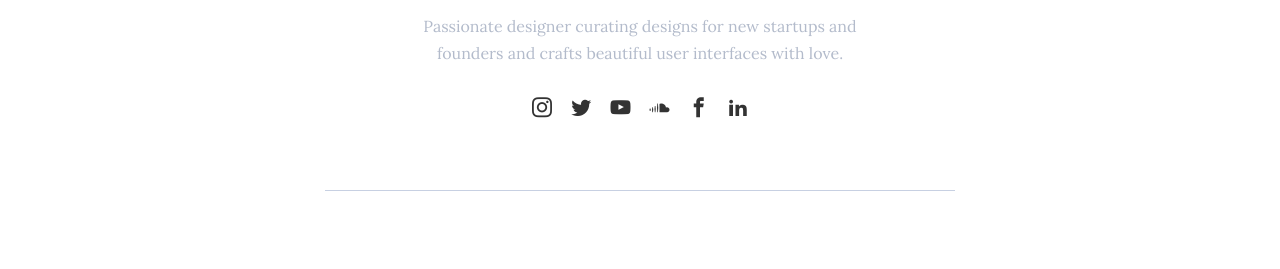
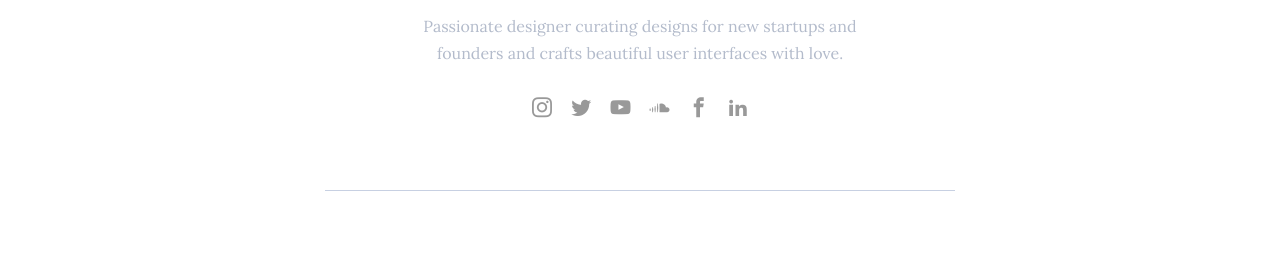
Before and after one commit to dylanhand/dylanhand.github.io, a Jekyll site: the page built from index.html, in a window 1280 px wide. Shown: the part 382-651 px from the top of the page. Built offline with Jekyll 4.4.1, drawn with Linux system fonts in a browser that asks for light colours; some web fonts are replaced.

Commit message:
Social links animate on hover

```diff
--- a/_sass/3-modules/_author-section.scss
+++ b/_sass/3-modules/_author-section.scss
@@ -46,8 +46,12 @@
 
 .contact__link .contact__icon {
   font-size: 20px;
-  color: #333;
+  color: $gray-dark;
   transition: all 300ms ease;
+}
+
+.contact__link:hover .contact__icon {
+  color: $gray;
 }
 
 *, *::after, *::before {
```
